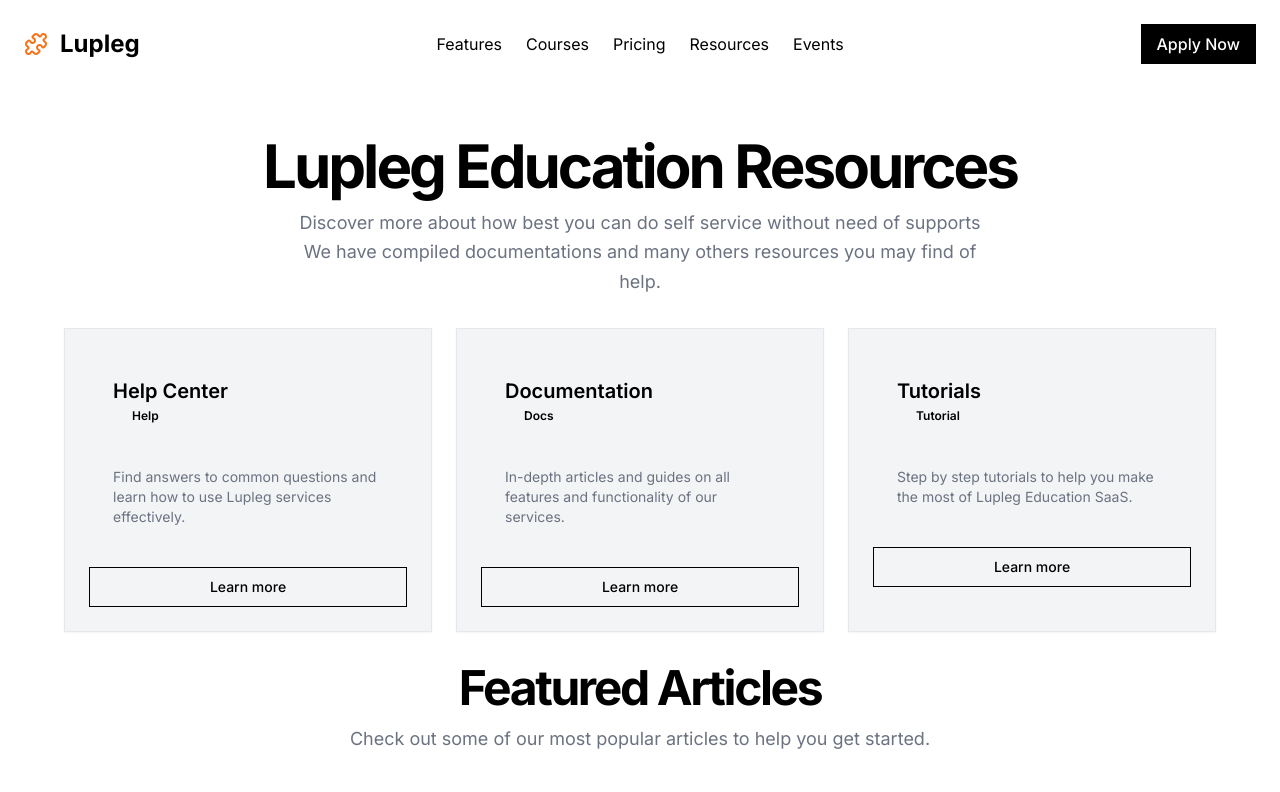
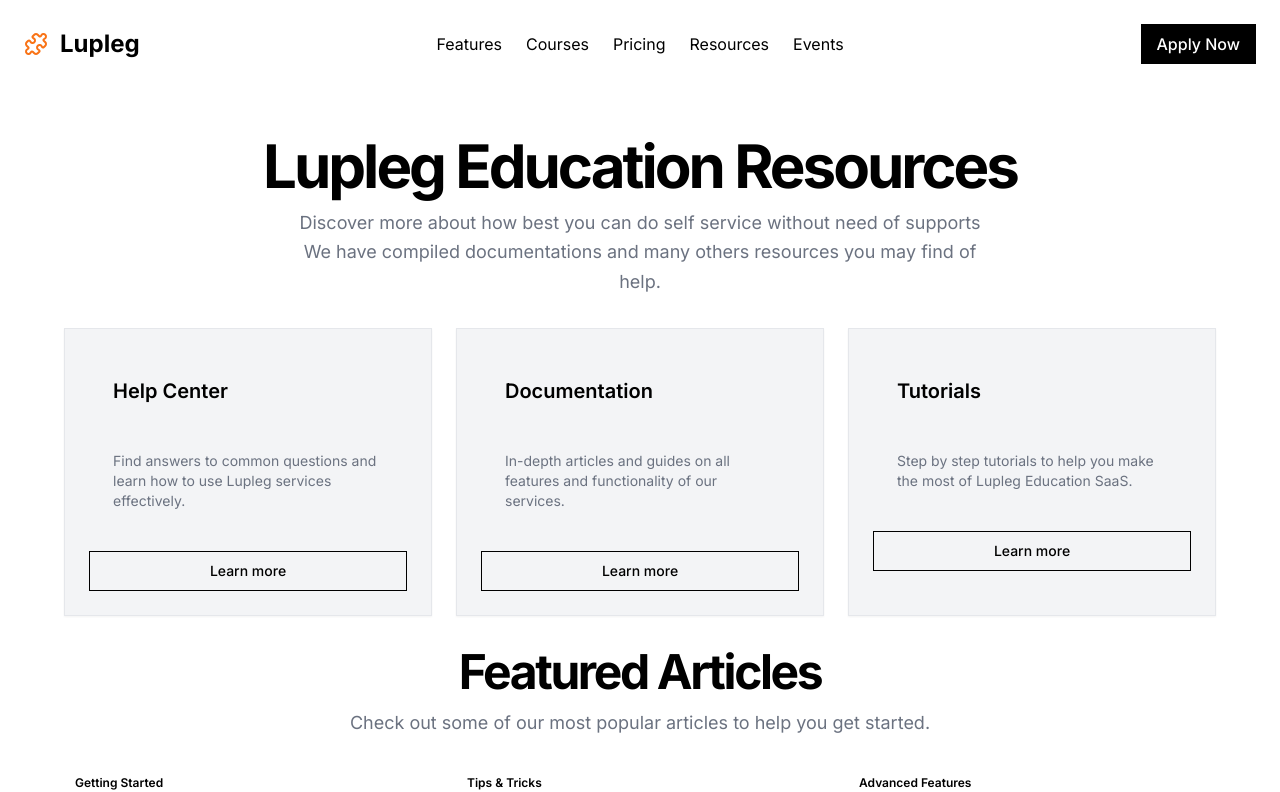
Before and after one commit to Lupleg-dev/React_Tutorials, a Next.js app: page /resources in a window 1280 px wide. Shown: the top 792 px of the page. Built offline with nearby package versions, Linux system fonts and the light colour scheme.

Commit message:
modified the badges

```diff
--- a/app/resources/page.js
+++ b/app/resources/page.js
@@ -22,7 +22,6 @@ export default function Resources() {
             <CardHeader className="text-xl font-semibold">
               Help Center
               <Badge className="ml-2" variant="secondary">
-                Help
               </Badge>
             </CardHeader>
             <CardContent className="text-sm text-gray-500">
@@ -37,7 +36,7 @@ export default function Resources() {
             <CardHeader className="text-xl font-semibold">
               Documentation
               <Badge className="ml-2" variant="secondary">
-                Docs
+
               </Badge>
             </CardHeader>
             <CardContent className="text-sm text-gray-500">
@@ -52,7 +51,7 @@ export default function Resources() {
             <CardHeader className="text-xl font-semibold">
               Tutorials
               <Badge className="ml-2" variant="secondary">
-                Tutorial
+
               </Badge>
             </CardHeader>
             <CardContent className="text-sm text-gray-500">
```
